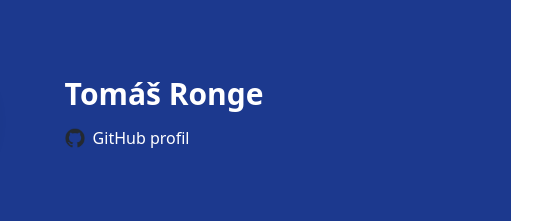
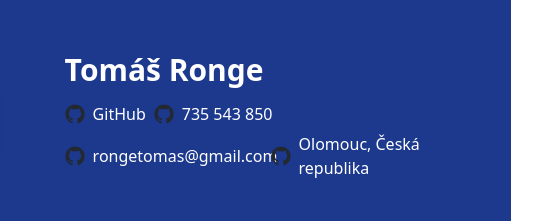
Before and after one commit to r00neey/cv-web, a website: page src/index.html in a window 1280 px wide. Shown: the top 221 px of the page, 513-1055 px from the left. Drawn offline with Linux system fonts and the light colour scheme.

Commit message:
kontakt added

```diff
--- a/src/index.html
+++ b/src/index.html
@@ -8,6 +8,7 @@
     <!--TOTO JE SOUBOR JENOM PRO OUTLINE-->
     <!-- <link rel="stylesheet" href="../outline.css" /> -->
   </head>
+  <!--max-w-screen-md-->
   <body class="font-sans max-w-screen-md mx-auto">
     <header class="text-white bg-blue-900 p-8">
       <div class="flex flex-row items-center">
@@ -20,12 +21,59 @@
         </div>
         <div class="flex-3/5">
           <h1 class="text-3xl font-bold m-2">Tomáš Ronge</h1>
+          <div class="flex flex-row">
             <p class="text- font-light flex">
-            <a href="https://github.com/r00neey" target="_blank" class="flex items-center">
-              <img src="./img/icons/github-logo.png" alt="GitHub" class="w-5 h-5 m-2" />
-              GitHub profil
+              <a
+                href="https://github.com/r00neey"
+                target="_blank"
+                class="flex items-center"
+              >
+                <img
+                  src="./img/icons/github-logo.png"
+                  alt="GitHub"
+                  class="w-5 h-5 m-2"
+                />
+                GitHub
               </a>
             </p>
+            <p class="text- font-light flex">
+              <a href="tel:+420735543850" class="flex items-center">
+                <img
+                  src="./img/icons/github-logo.png"
+                  alt="GitHub"
+                  class="w-5 h-5 m-2"
+                />
+                735 543 850
+              </a>
+            </p>
+          </div>
+
+          <div class="flex flex-row">
+            <p class="text- font-light flex">
+              <a
+                href="https://github.com/r00neey"
+                target="_blank"
+                class="flex items-center"
+              >
+                <img
+                  src="./img/icons/github-logo.png"
+                  alt="GitHub"
+                  class="w-5 h-5 m-2"
+                />
+                rongetomas@gmail.com
+              </a>
+            </p>
+            <p class="text- font-light flex">
+              <a href="tel:+420735543850" class="flex items-center">
+                <img
+                  src="./img/icons/github-logo.png"
+                  alt="GitHub"
+                  class="w-5 h-5 m-2"
+                />
+                Olomouc, Česká republika
+              </a>
+            </p>
+          </div>
         </div>
       </div>
     </header>
```
Also changed, not shown: src/output.css. Lines whose indentation alone changed are shown as unchanged.
